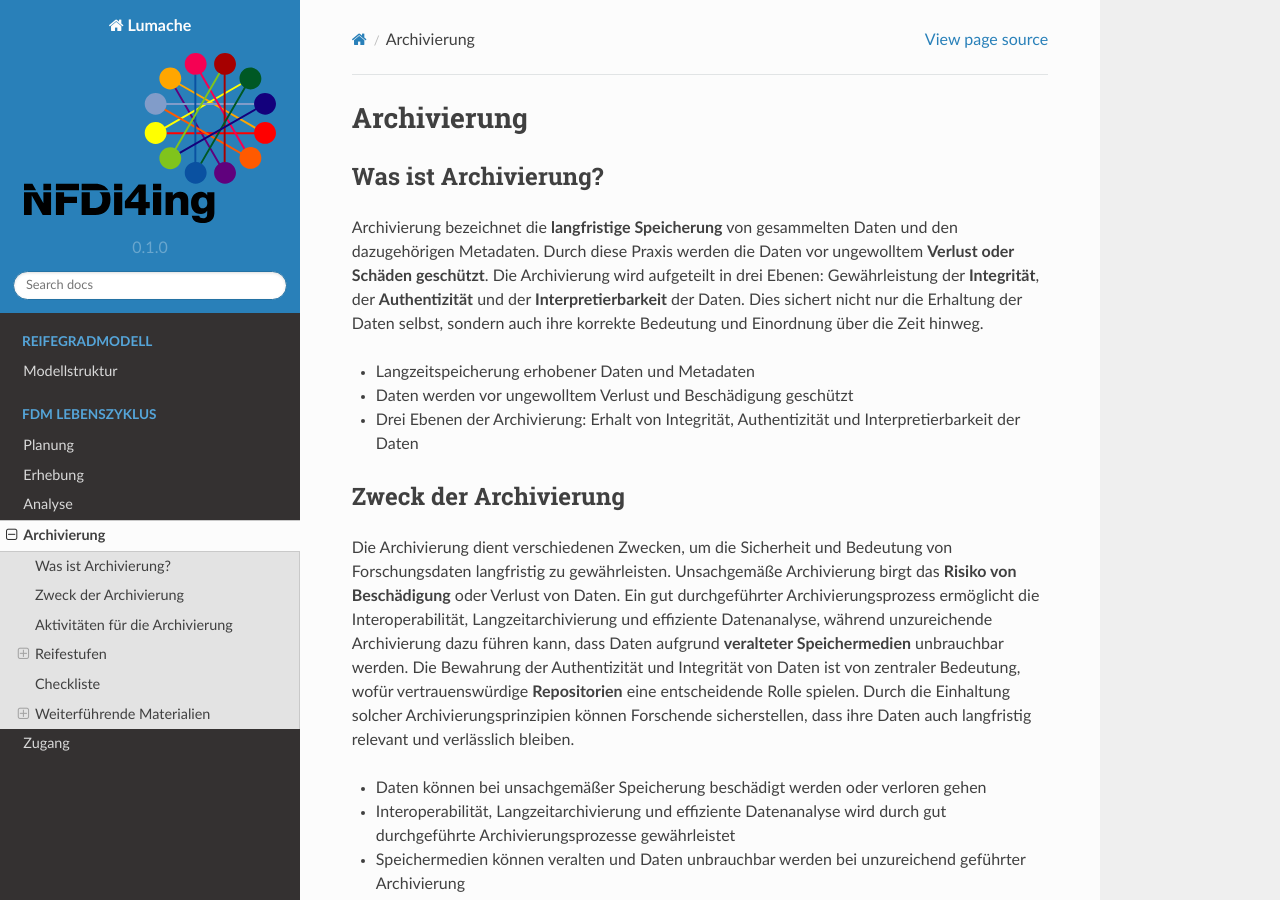
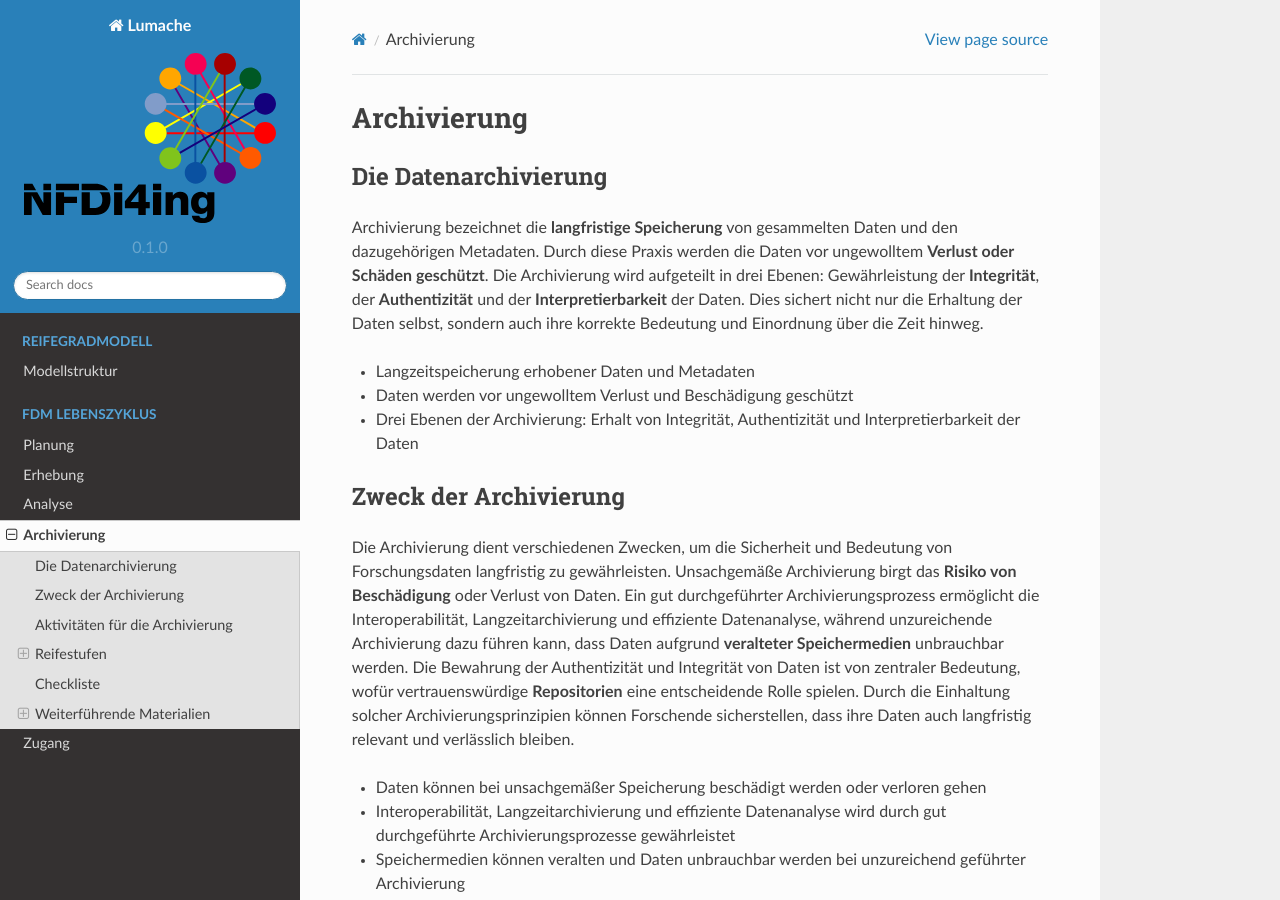
Before and after one commit to LUHMW/MaturityModelsNFDI4Ing, a Sphinx documentation site: the page built from docs/source/Archivierung.rst, in a window 1280 px wide and 900 px high. Built offline with Sphinx 7.4.7 and the Read the Docs theme 2.0.0, drawn with Linux system fonts in a browser that asks for light colours.

Commit message:
Update Archivierung.rst

```diff
--- a/docs/source/Archivierung.rst
+++ b/docs/source/Archivierung.rst
@@ -5,7 +5,7 @@ Archivierung
 ###############
 
 *************************
-Was ist Archivierung?
+Die Datenarchivierung
 *************************
 
 Archivierung bezeichnet die **langfristige Speicherung** von gesammelten Daten und den dazugehörigen Metadaten. Durch diese Praxis werden die Daten vor ungewolltem **Verlust oder Schäden geschützt**. Die Archivierung wird aufgeteilt in drei Ebenen: Gewährleistung der **Integrität**, der **Authentizität** und der **Interpretierbarkeit** der Daten. Dies sichert nicht nur die Erhaltung der Daten selbst, sondern auch ihre korrekte Bedeutung und Einordnung über die Zeit hinweg.
```
